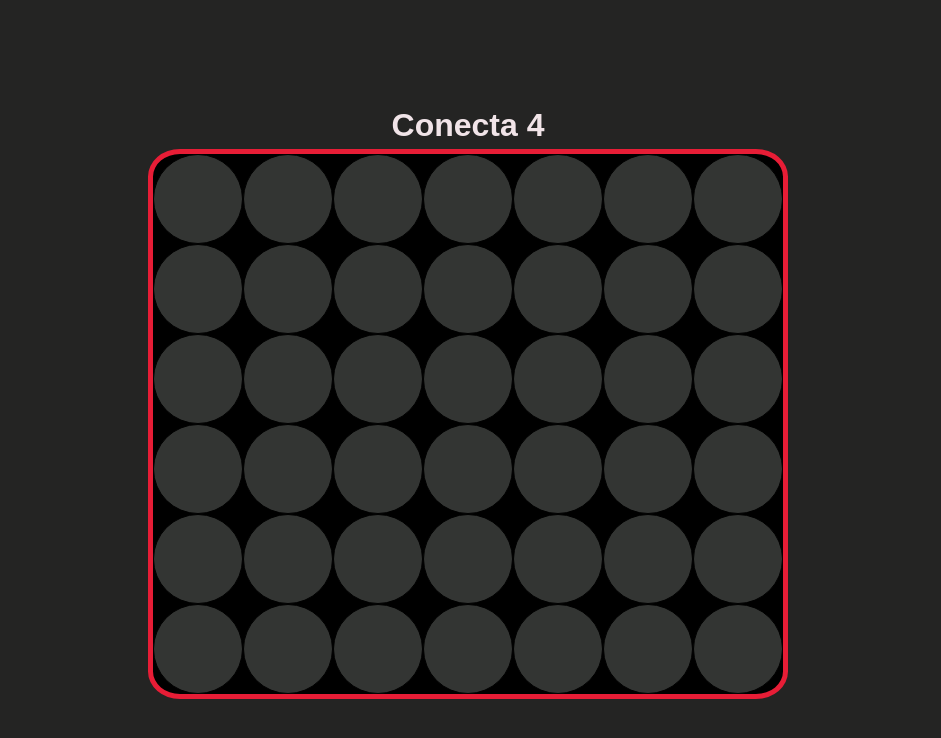
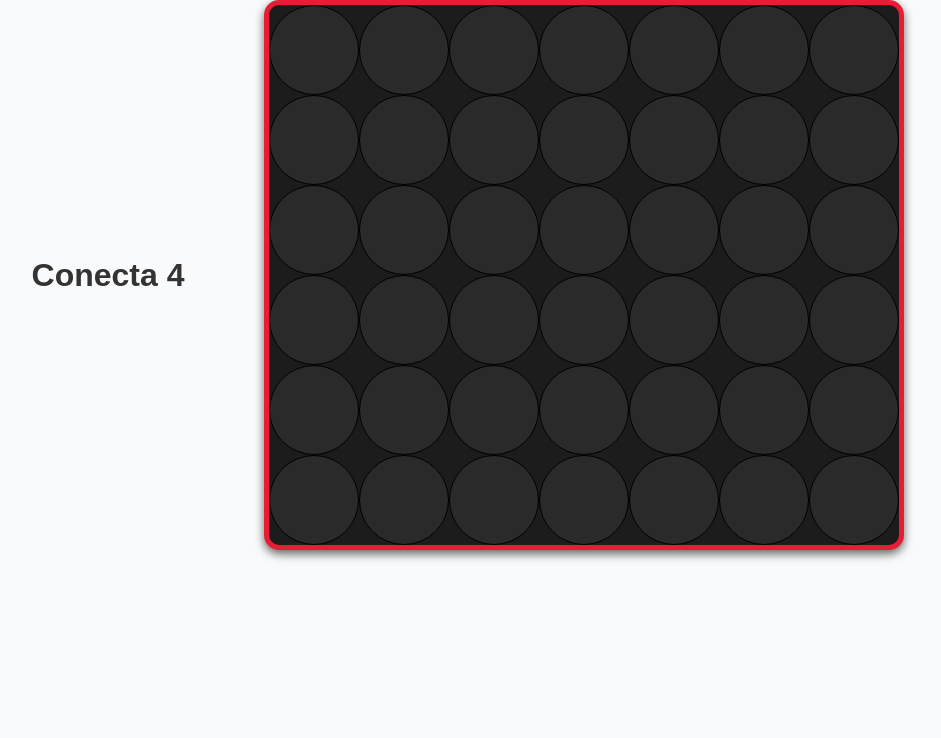
Before and after one commit to PangoAguirre/connect-four, a React (Vite) app: page / in a window 1280 px wide. Shown: the top 738 px of the page, without its empty margins (172-1113 px from the left). Built offline with nearby package versions, Linux system fonts and the light colour scheme.

Commit message:
Agg styles

```diff
--- a/src/App.css
+++ b/src/App.css
@@ -1,47 +1,126 @@
-h1 {
-  color: #F1E4E8;
+* {
+  box-sizing: border-box;
+  font-family: Arial, sans-serif;
+}
+
+.main {
+  display: flex;
+  flex-direction: column;
+  align-items: center;
+  justify-content: center;
+  background: linear-gradient(145deg, #1d1d1b, #2c2c28);
+  width: 100vw;
+  height: 100vh;
+  color: #f1f1f1;
 }
 
 .game {
   display: flex;
-  flex-direction: column;
+  justify-content: center;
   align-items: center;
-  align-content: center;
-  justify-content: center;
-  justify-items: center;
-  background: #242423;
-  width: 100vw;
-  height: 100vh;
+  gap: 80px;
+}
+
+.boardRed, .boardBlue {
+  display: grid;
+  grid-template-columns: repeat(7, 1fr);
+  grid-template-rows: repeat(6, 1fr);
+  align-items: center;
+  background-color: #1c1c1c;
+  border: 5px solid;
+  border-radius: 15px; /* Bordes más suaves */
+  box-shadow: 0 4px 10px rgba(0, 0, 0, 0.6);
+  transition: transform 0.3s ease;
 }
 
 .boardRed {
-  display: grid;
-  grid-template-columns: repeat(7,1fr);
-  grid-template-rows: repeat(6,1fr);
-  align-items: center;
-  align-content: center;
-  background-color: black;
-  border: 5px solid #E71D36;
-  border-radius: 5%;
+  border-color: #E71D36;
 }
 
 .boardBlue {
-  display: grid;
-  grid-template-columns: repeat(7,1fr);
-  grid-template-rows: repeat(6,1fr);
-  align-items: center;
-  align-content: center;
-  background-color: black;
-  border: 5px solid #6DC0D5;
-  border-radius: 5%;
+  border-color: #6DC0D5;
 }
 
+
 .square {
+  display: flex;
+  justify-content: center;
+  align-items: center;
   width: 90px;
   height: 90px;
-  background-color: #333533;
+  background-color: #2a2a2a;
   color: azure;
-  border: 1px solid black;
+  border: 1px solid #000000;
   border-radius: 50%;
   cursor: pointer;
 }
+
+
+.square.red {
+  background-color: #E71D36;
+}
+
+.square.blue {
+  background-color: #6DC0D5;
+}
+
+.info {
+  display: flex;
+  flex-direction: column;
+  justify-content: center;
+  align-items: center;
+  gap: 70px;
+}
+
+.game-score {
+  display: flex;
+  justify-content: space-around;
+  width: 320px;
+  height: 160px;
+  border: 2px solid #3e3e3e;
+  border-radius: 30px;
+  background-color: #333533;
+  box-shadow: rgba(0, 0, 0, 0.5) 0 2px 4px, inset rgba(255, 255, 255, 0.1) 0 1px 1px;
+}
+
+.score {
+  display: flex;
+  flex-direction: column;
+  align-items: center;
+  justify-content: center;
+  font-size: x-large;
+}
+
+.red-score {
+  color: #E71D36;
+}
+
+.blue-score {
+  color: #6DC0D5;
+}
+
+.winner-modal-red, .winner-modal-blue {
+  position: absolute;
+  top: 50%;
+  left: 35.5%;
+  transform: translate(-50%, -50%);
+  width: 250px;
+  height: 200px;
+  display: flex;
+  flex-direction: column;
+  justify-content: center;
+  align-items: center;
+  border-radius: 20px;
+  box-shadow: 0 10px 20px rgba(0, 0, 0, 0.5);
+  color: #fff;
+  font-size: 1.2em;
+  font-weight: bold;
+}
+
+.winner-modal-red {
+  background-color: #E71D36;
+}
+
+.winner-modal-blue {
+  background-color: #6DC0D5;
+}
```
Also changed, not shown: src/styles/button.css (added, +22 -0 lines).
